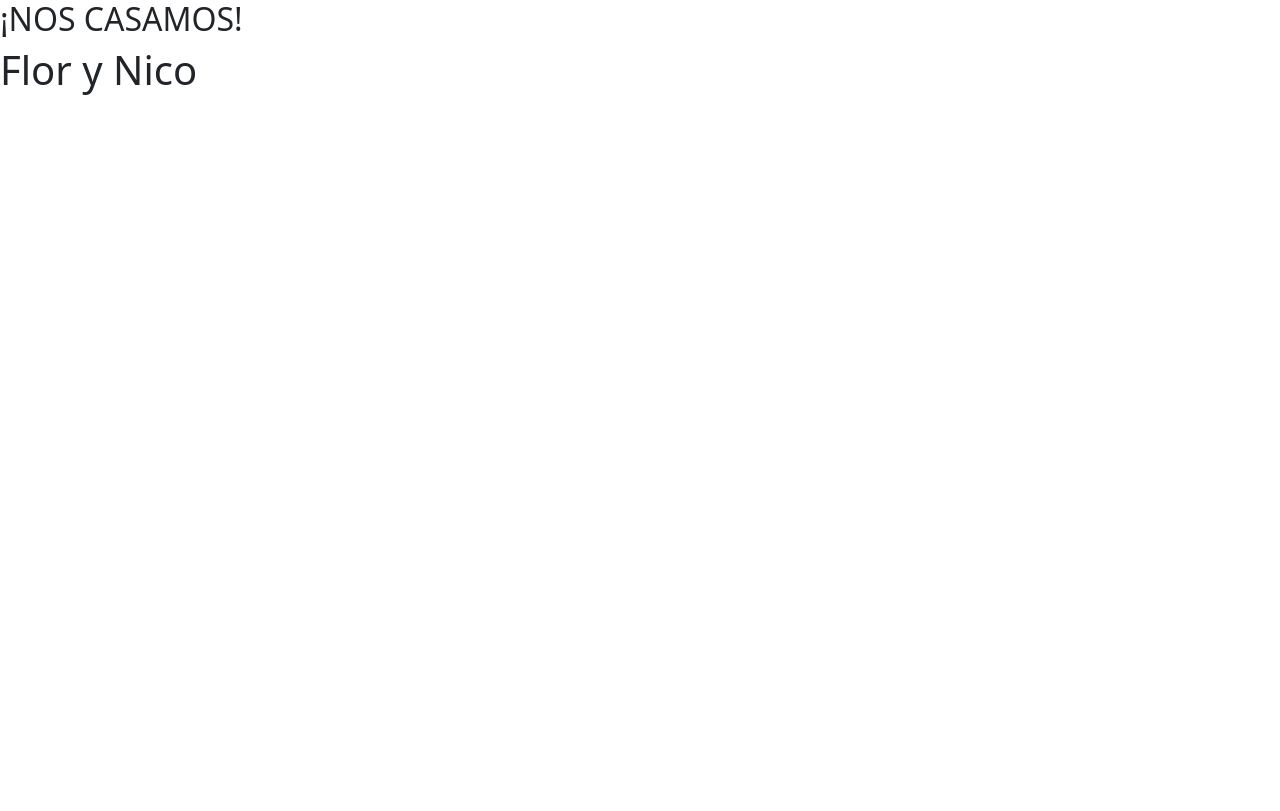
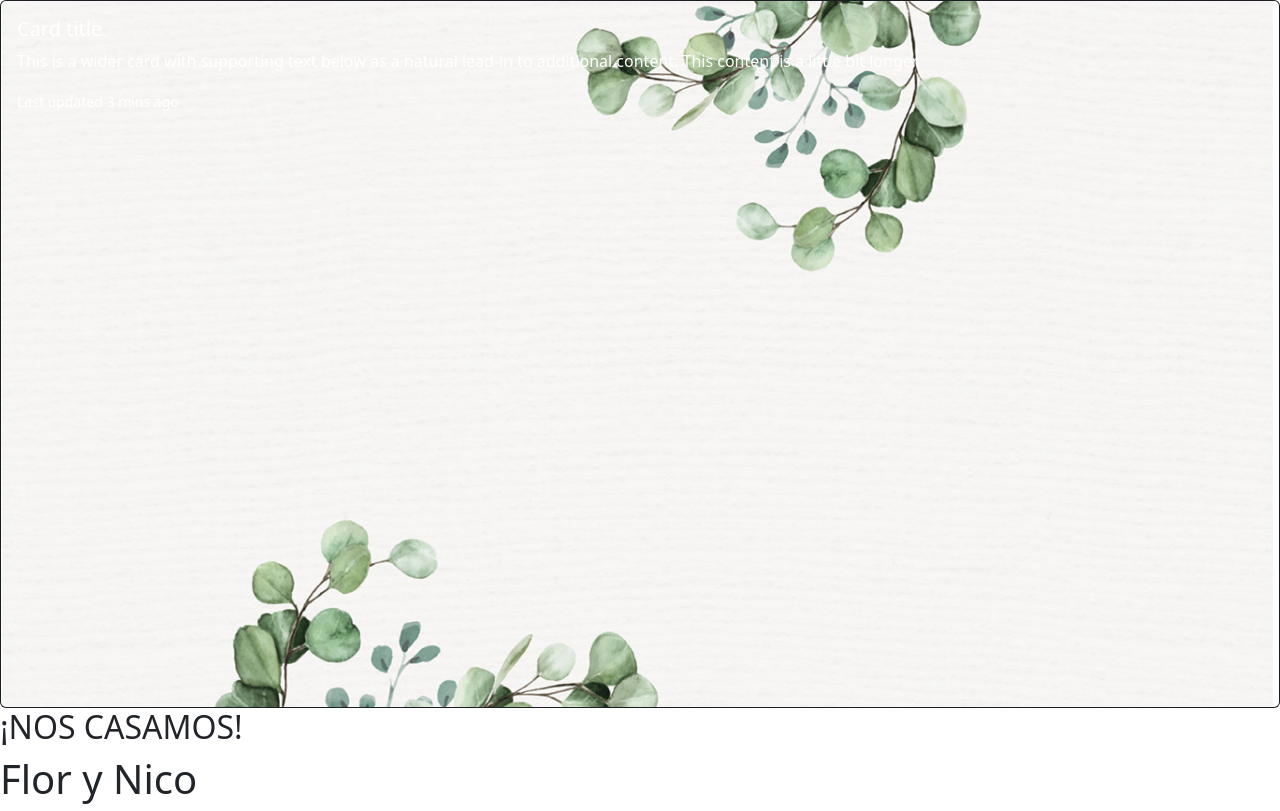
Before and after one commit to NicolasOrciuolo/tarjeta-casamiento, a plain HTML site: page index.html in a window 1280 px wide. Drawn offline with nearby package versions, Linux system fonts and the light colour scheme.

Commit message:
Se incorpora bootstrap

```diff
--- a/index.html
+++ b/index.html
@@ -1,5 +1,6 @@
 <!DOCTYPE html>
 <html lang="en">
+
 <head>
    <meta charset="UTF-8">
    <meta http-equiv="X-UA-Compatible" content="IE=edge">
@@ -7,9 +8,6 @@
    <link rel="stylesheet" href="./styles/style.css">
    <link href="https://cdn.jsdelivr.net/npm/bootstrap@5.3.0-alpha3/dist/css/bootstrap.min.css" rel="stylesheet"
       integrity="sha384-KK94CHFLLe+nY2dmCWGMq91rCGa5gtU4mk92HdvYe+M/SXH301p5ILy+dN9+nJOZ" crossorigin="anonymous">
-   <script src="https://cdn.jsdelivr.net/npm/bootstrap@5.3.0-alpha3/dist/js/bootstrap.bundle.min.js"
-      integrity="sha384-ENjdO4Dr2bkBIFxQpeoTz1HIcje39Wm4jDKdf19U8gI4ddQ3GYNS7NTKfAdVQSZe"
-      crossorigin="anonymous"></script>
 
    <meta name="description" content="¡Nos Casamos!">
 
@@ -19,6 +17,20 @@
 
 <body>
    <header>
+      <div class="card text-bg-dark">
+         <img src="./img/Fondo.jpg" class="card-img" alt="...">
+         <div class="card-img-overlay">
+            <h5 class="card-title">Card title</h5>
+            <p class="card-text">This is a wider card with supporting text below as a natural lead-in to additional
+               content. This content is a little bit longer.</p>
+            <p class="card-text"><small>Last updated 3 mins ago</small></p>
+         </div>
+      </div>
+
+
+
+
+
       <h2>¡NOS CASAMOS!</h2>
       <h1>Flor y Nico</h1>
    </header>
@@ -27,7 +39,9 @@
 
 
 
-
+   <script src="https://cdn.jsdelivr.net/npm/bootstrap@5.3.0-alpha3/dist/js/bootstrap.bundle.min.js"
+      integrity="sha384-ENjdO4Dr2bkBIFxQpeoTz1HIcje39Wm4jDKdf19U8gI4ddQ3GYNS7NTKfAdVQSZe"
+      crossorigin="anonymous"></script>
    <script src="https://cdn.jsdelivr.net/npm/@popperjs/core@2.11.7/dist/umd/popper.min.js"
       integrity="sha384-zYPOMqeu1DAVkHiLqWBUTcbYfZ8osu1Nd6Z89ify25QV9guujx43ITvfi12/QExE"
       crossorigin="anonymous"></script>
```
Also changed, not shown: img/Fondo.jpg (added).
